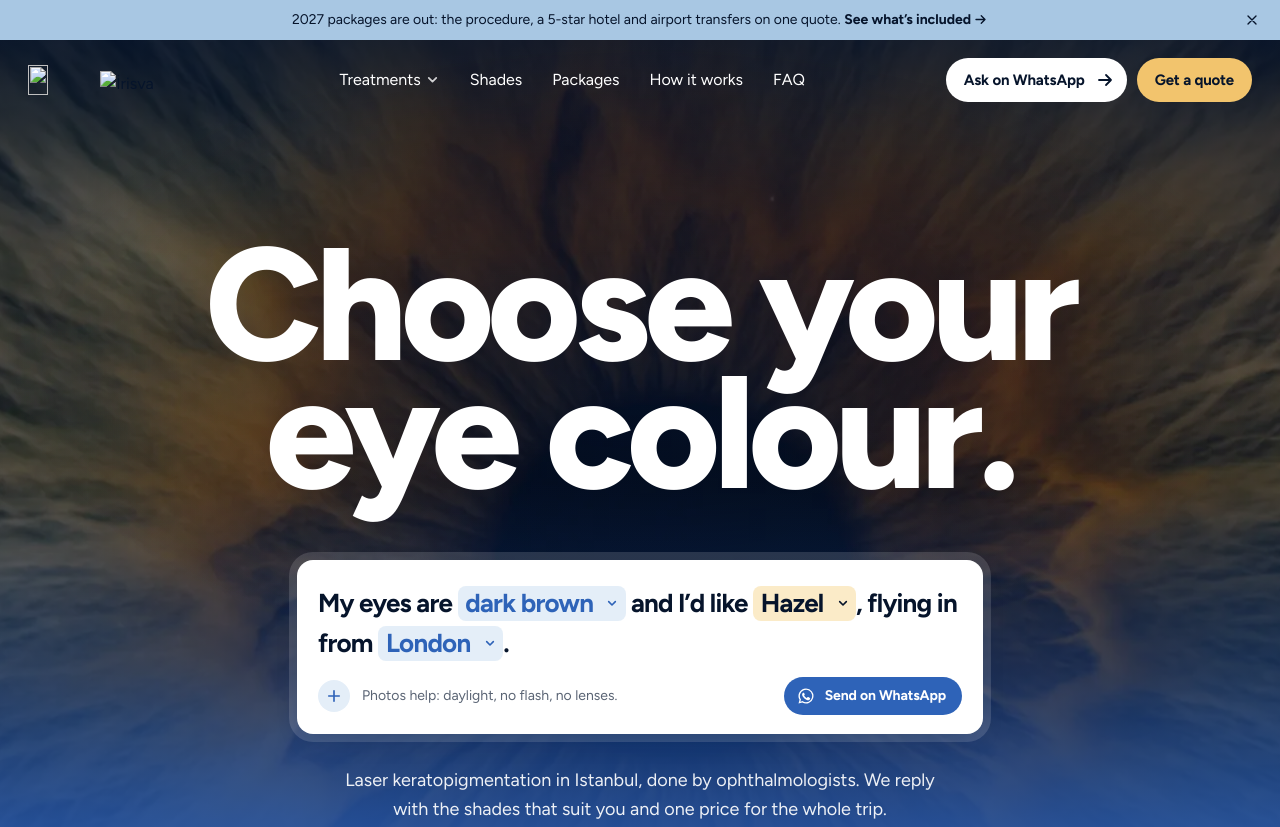
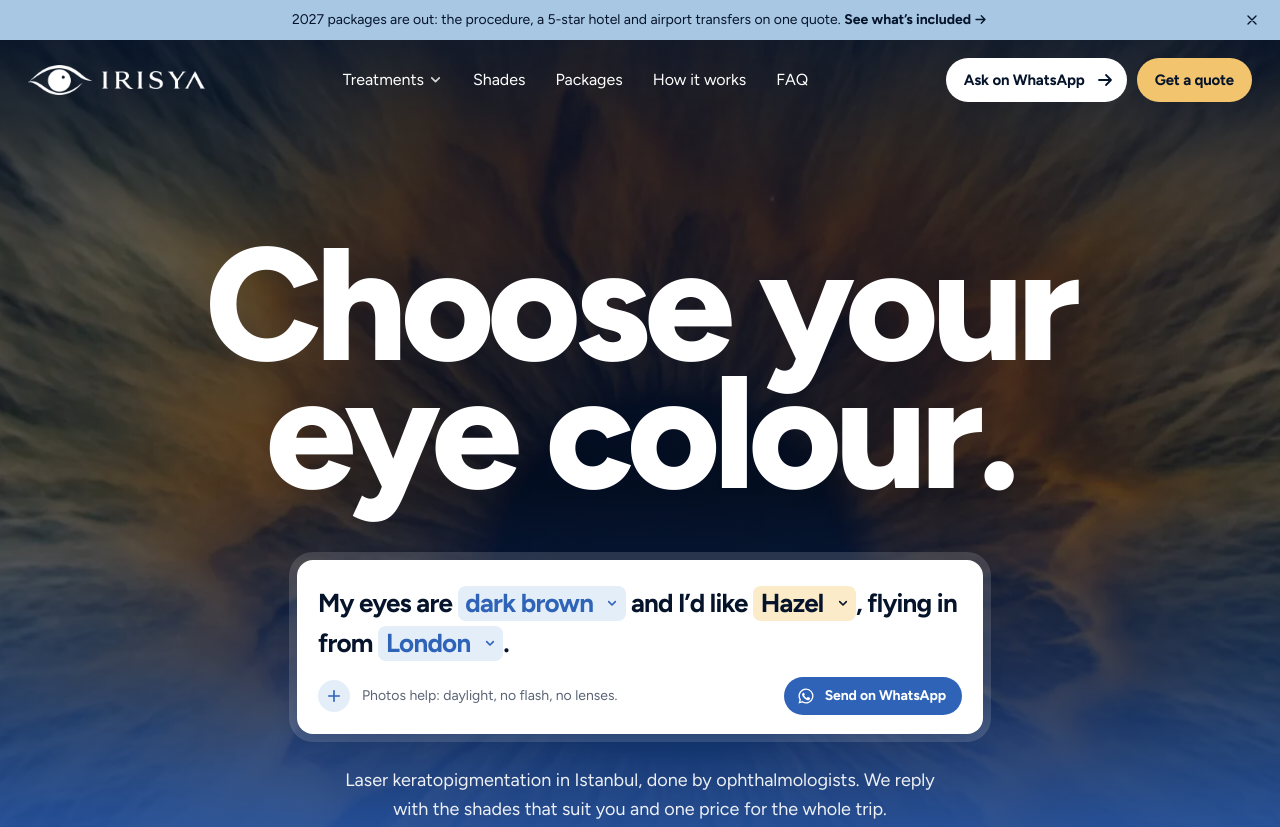
Before and after one commit to sametdemirwork/irisya, a plain HTML site: page irisya-clinic/index.html in a window 1280 px wide. Shown: the top 827 px of the page. Drawn offline with nearby package versions, Linux system fonts and the light colour scheme.

Commit message:
Add the İrisya logo to the header, footer and icons
The brand folder was missing, so the header, footer logo and favicons
returned 404. Built the files the page expects from the new logo and
matched the image size attributes to them.

Co-Authored-By: Claude Opus 5.5 <noreply@anthropic.com>

```diff
--- a/irisya-clinic/index.html
+++ b/irisya-clinic/index.html
@@ -87,8 +87,8 @@
 <header class="nav" id="nav">
   <div class="container">
     <a class="brand" href="#main" aria-label="İrisya Clinic, back to top">
-      <img class="mark" src="assets/img/brand/mark-light.webp" width="332" height="160" alt="">
-      <img class="word" src="assets/img/brand/wordmark-white.webp" width="526" height="96" alt="İrisya">
+      <img class="mark" src="assets/img/brand/mark-light.webp" width="340" height="160" alt="">
+      <img class="word" src="assets/img/brand/wordmark-white.webp" width="552" height="96" alt="İrisya">
     </a>
     <nav class="nav-links" aria-label="Main">
       <div class="nav-item">
@@ -1057,7 +1057,7 @@
     <div class="footer-panel">
       <div>
         <div class="footer-top">
-          <a href="#main" aria-label="İrisya Clinic, back to top"><img class="footer-logo" src="assets/img/brand/logo-navy.webp" width="720" height="436" alt="İrisya Clinic"></a>
+          <a href="#main" aria-label="İrisya Clinic, back to top"><img class="footer-logo" src="assets/img/brand/logo-navy.webp" width="730" height="436" alt="İrisya Clinic"></a>
           <div class="socials">
             <a href="#" aria-label="Instagram"><svg><use href="#i-instagram"/></svg></a>
             <a href="#" aria-label="TikTok"><svg><use href="#i-tiktok"/></svg></a>
```
Also changed, not shown: irisya-clinic/assets/img/brand/apple-touch-icon.png (added), irisya-clinic/assets/img/brand/favicon-192.png (added), irisya-clinic/assets/img/brand/favicon-32.png (added), irisya-clinic/assets/img/brand/logo-navy.webp (added), irisya-clinic/assets/img/brand/logo-white.webp (added), irisya-clinic/assets/img/brand/mark-light.webp (added), irisya-clinic/assets/img/brand/wordmark-white.webp (added).
